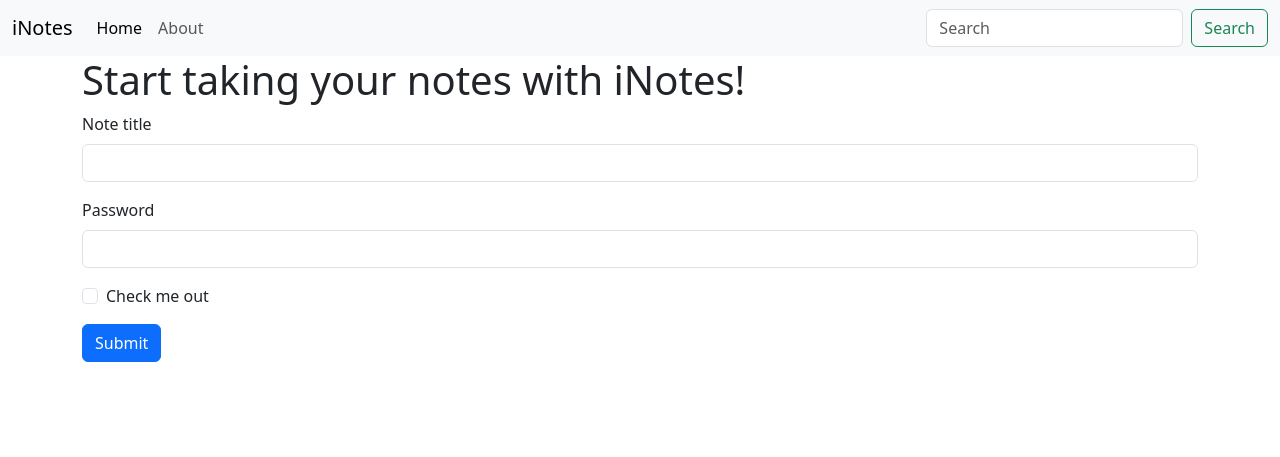
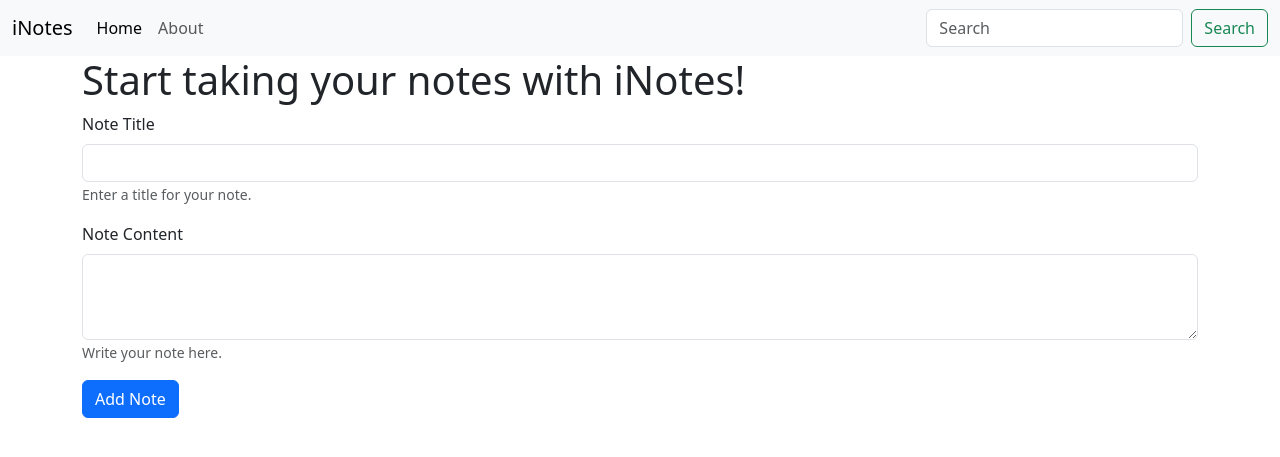
Before and after one commit to amnafatimaa/notes-app, a FastAPI app: page / in a window 1280 px wide. Shown: the top 457 px of the page. Run offline with FastAPI, Linux system fonts and the light colour scheme; data that the repository does not hold is empty.

Commit message:
Updated project with new routes and templates and forms fixed

```diff
--- a/app/main.py
+++ b/app/main.py
@@ -6,6 +6,7 @@ from pymongo import MongoClient
 from dotenv import load_dotenv
 from typing import Optional
 import os
+from bson.objectid import ObjectId
 
 app = FastAPI()
 app.mount("/static", StaticFiles(directory="static"), name="static")
@@ -27,20 +28,26 @@ except Exception as e:
 @app.get("/", response_class=HTMLResponse)
 async def read_item(request: Request):
     try:
-        docs = list(conn.notes.notes.find({}))
+        docs = conn.notes.notes.find({})
         newDocs = []
         for doc in docs:
             newDocs.append({
-                "id": str(doc.get("_id", "")),
-                "note": doc.get("note", ""),
+                "id": str(doc.get("_id")),
+                "note": doc.get("note"),
             })
         return templates.TemplateResponse("index.html", {"request": request, "newDocs": newDocs})
     except Exception as e:
+        print(f"Error in / endpoint: {e}")
         return HTMLResponse(f"Error fetching notes: {e}", status_code=500)
 
 @app.get("/item/{item_id}")
-def read_items(item_id: int, q: Optional[str] = None):
-    """
-    Retrieve an item by its ID, with an optional query parameter.
-    """
-    return {"item_id": item_id, "q": q}
+async def read_items(item_id: str, q: Optional[str] = None):
+    try:
+        db = conn["notes"]
+        doc = db.notes.find_one({"_id": ObjectId(item_id)})
+        if doc:
+            return {"item_id": item_id, "note": doc.get("note", ""), "q": q}
+        return {"error": "Item not found"}
+    except Exception as e:
+        print(f"Error in /item endpoint: {e}")
+        return {"error": str(e)}
--- a/templates/index.html
+++ b/templates/index.html
@@ -51,34 +51,38 @@
     </nav>
     <div class="container">
       <h1>Start taking your notes with iNotes!</h1>
-      <form>
+      <form method="post">
         <div class="mb-3">
-          <label for="title" class="form-label"
-            >Note title</label
-          >
+          <label for="noteTitle" class="form-label">Note Title</label>
           <input
             type="text"
             class="form-control"
-            id="title"
-            aria-describedby="emailHelp"
+            id="noteTitle"
+            aria-describedby="titleHelp"
           />
+          <small id="titleHelp" class="form-text text-muted"
+            >Enter a title for your note.</small
+          >
         </div>
         <div class="mb-3">
-          <label for="exampleInputPassword1" class="form-label">Password</label>
-          <input
-            type="password"
+          <label for="noteContent" class="form-label">Note Content</label>
+          <textarea
             class="form-control"
-            id="exampleInputPassword1"
-          />
-        </div>
-        <div class="mb-3 form-check">
-          <input type="checkbox" class="form-check-input" id="exampleCheck1" />
-          <label class="form-check-label" for="exampleCheck1"
-            >Check me out</label
+            id="noteContent"
+            rows="3"
+            aria-describedby="contentHelp"
+          ></textarea>
+          <small id="contentHelp" class="form-text text-muted"
+            >Write your note here.</small
           >
         </div>
-        <button type="submit" class="btn btn-primary">Submit</button>
+        <button type="submit" class="btn btn-primary">Add Note</button>
       </form>
+    </div>
+    <div class="container">
+      {% for item in newDocs %}
+      <li><a href="{{ item.href }}">{{ item.note }}</a></li>
+      {% endfor %}
     </div>
     <script
       src="https://cdn.jsdelivr.net/npm/bootstrap@5.3.7/dist/js/bootstrap.bundle.min.js"
```
Also changed, not shown: app/models.py (+2 -8 lines), app/index.py (added).
